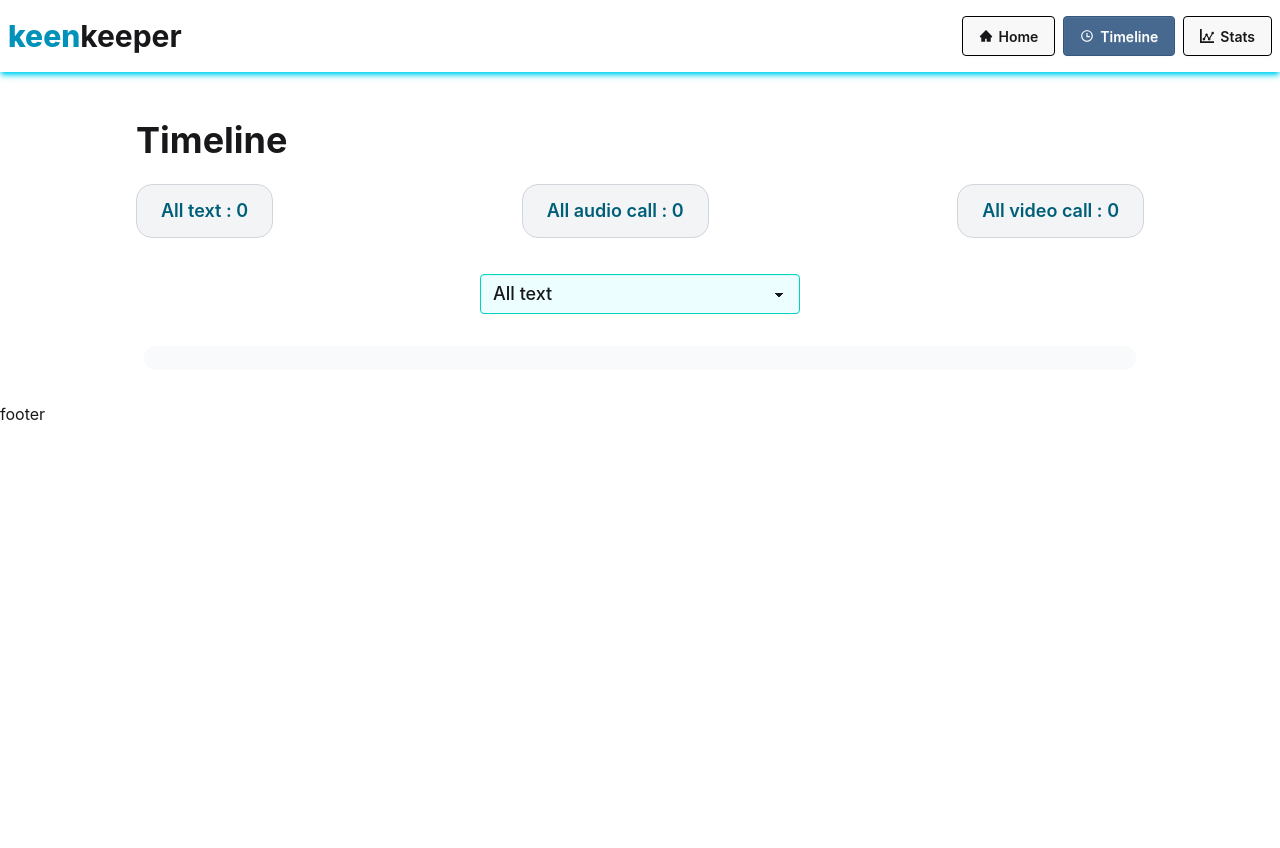
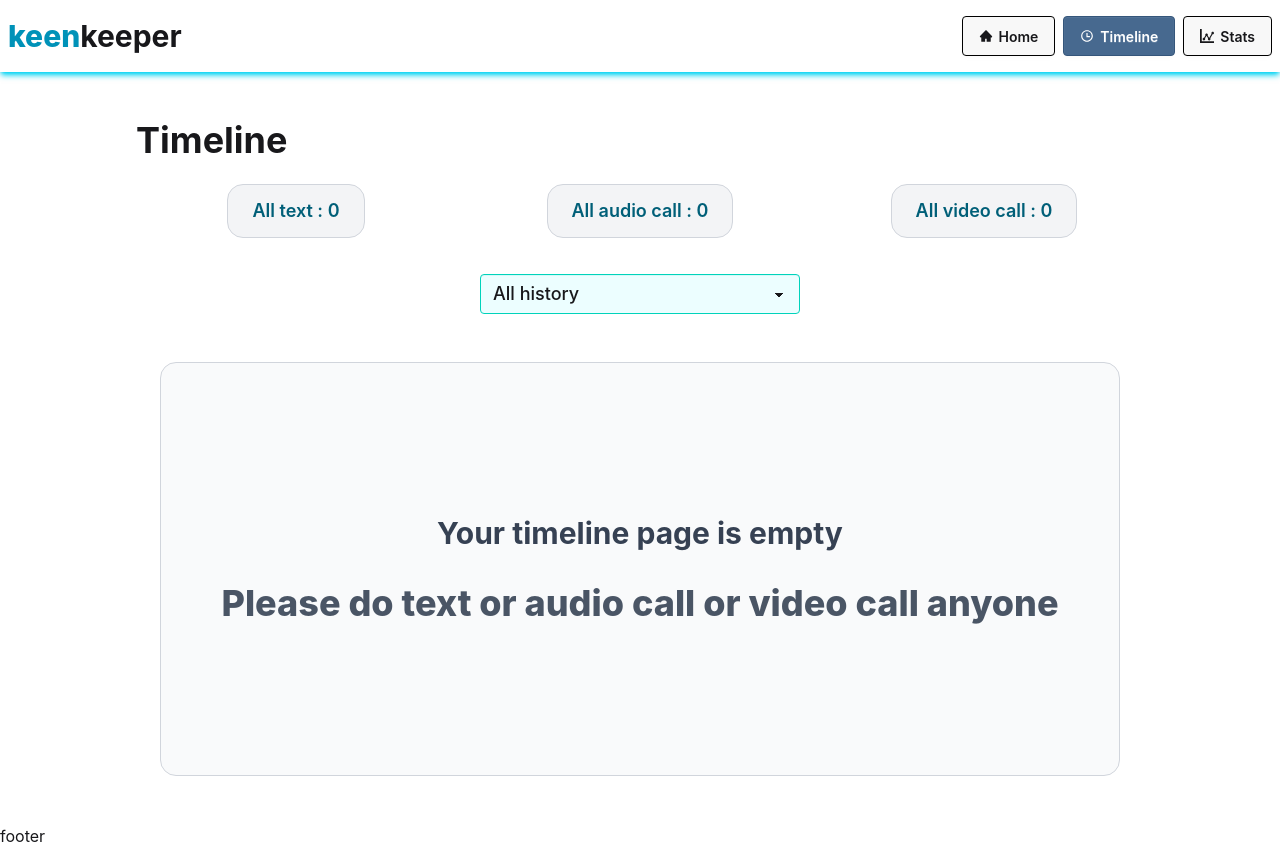
Before and after one commit to nasrullah-sheikh-noman/keen-keeper, a React (Vite) app: page /timeline in a window 1280 px wide. Before the commit the page ends 800 px from the top, so only its background shows below. Built offline with nearby package versions, Linux system fonts and the light colour scheme.

Commit message:
text, audio call & video call history show in timeline page

```diff
--- a/src/components/timeline/Contactdetails.jsx
+++ b/src/components/timeline/Contactdetails.jsx
@@ -1,48 +1,52 @@
-
-
-const Contactdetails = ({ textfriend, videofriend, audiofriend }) => {
+const Contactdetails = ({ item }) => {
+  // console.log("item", item);
 
   return (
-    <div  className="bg-gray-100">
-
+    <div className="bg-gray-100">
+      {item.type === "text" && (
         <div className="flex gap-4  items-center border border-gray-300 px-5 py-3 rounded-2xl my-6">
           <div>
             <img src="/public/assets/text.png" alt="" />
           </div>
           <div>
             <h2 className="text-gray-500 text-medium">
-            <span className="text-xl text-black font-semibold">Text </span>with{" "}
-            {textfriend.name}
+              <span className="text-xl text-black font-semibold">Text </span>
+              with {item.name}
             </h2>
             <h2>{new Date().toLocaleString()}</h2>
           </div>
         </div>
+      )}
 
+      {item.type === "audio" && (
         <div className="flex gap-4  items-center border border-gray-300 px-5 py-3 rounded-2xl my-6">
           <div>
-          <img src="/public/assets/text.png" alt="" />
+            <img src="/public/assets/call.png" alt="" />
           </div>
           <div>
             <h2 className="text-gray-500 text-medium">
-            <span className="text-xl text-black font-semibold">Audio </span>with{" "}
-            {audiofriend.name}
+              <span className="text-xl text-black font-semibold">Audio </span>
+              with {item.name}
             </h2>
             <h2>{new Date().toLocaleString()}</h2>
           </div>
         </div>
+      )}
 
+      {item.type === "video" && (
         <div className="flex gap-4  items-center border border-gray-300 px-5 py-3 rounded-2xl my-6">
           <div>
-          <img src="/public/assets/text.png" alt="" />
+            <img src="/public/assets/video.png" alt="" />
           </div>
           <div>
             <h2 className="text-gray-500 text-medium">
-            <span className="text-xl text-black font-semibold">Video </span>with{" "}
-            {videofriend.name}
+              <span className="text-xl text-black font-semibold">Video </span>
+              with {item.name}
             </h2>
             <h2>{new Date().toLocaleString()}</h2>
           </div>
         </div>
+      )}
     </div>
   );
 };
--- /dev/null
+++ b/src/components/timeline/Timelineblank.jsx
@@ -0,0 +1,12 @@
+import React from 'react';
+
+const Timelineblank = () => {
+  return (
+    <div className='mx-1 sm:mx-2 md:mx-3 lg:mx-4 my-12 py-38 rounded-2xl border border-gray-300 bg-gray-50 space-y-8 p-4'>
+      <h2 className='flex justify-center items-center text-center text-3xl font-bold text-gray-700'>Your timeline page is empty</h2>
+      <h2 className='text-4xl text-gray-600 font-extrabold flex items-center text-center justify-center'>Please do text or audio call or video call anyone</h2>
+    </div>
+  );
+};
+
+export default Timelineblank;
--- a/src/components/timeline/Timelinedetails.jsx
+++ b/src/components/timeline/Timelinedetails.jsx
@@ -1,46 +1,55 @@
 import { useContext } from "react";
 import { UserContext } from "../../usercontext/Usercontext";
 import Contactdetails from "./Contactdetails";
+import Timelineblank from "./Timelineblank";
 
 const Timelinedetails = () => {
   const { timelinevideocall, timelinetext, timelineaudiocall } =
     useContext(UserContext);
 
-    // const alltimelines = [
-    //   ...timelinetext,
-    //   ...timelineaudiocall,
-    //   ...timelinevideocall,
-    // ];
+  const alltimelines = [
+    ...timelinetext.map((item) => ({ ...item, type: "text" })),
+    ...timelineaudiocall.map((item) => ({ ...item, type: "audio" })),
+    ...timelinevideocall.map((item) => ({ ...item, type: "video" })),
+  ];
+
+  const sortedtimelines = alltimelines.sort(
+    (a, b) => new Date(a.stats.nextDue) - new Date(b.stats.nextDue),
+  );
+
+
+
 
   return (
-    <div className="max-w-260 mx-auto mt-5 px-6">
+    <div className="max-w-260 mx-auto mt-5 px-1 sm:px-2 md:px-4 lg:px-6">
       <div className="flex justify-center ">
         <select
           defaultValue="Color scheme"
           className="select select-accent bg-cyan-50 text-lg font-medium"
         >
-          <option disabled={true}>Filter timeline</option>
-          <option>All text</option>
+          {/* <option selected disabled>Filter timeline</option> */}
+          <option selected>All history</option>
+          <option >All text</option>
           <option>All audio call</option>
           <option>All video call</option>
         </select>
       </div>
 
-      <div className=" border-gray-300 rounded-2xl p-3 my-8 bg-gray-50">
-        {/* {
-          timelinetext.map((textfriend, i) => <Contactdetails key={i} textfriend={textfriend}/> )
-        } */}
-        {/* {
-          timelineaudiocall.map((audiofriend, i) => <Contactdetails key={i} audiofriend={audiofriend}/> )
-        }
-        {
-          timelinevideocall.map((videofriend, i) => <Contactdetails key={i} videofriend={videofriend}/> )
-        } */}
+      {
+        sortedtimelines.length != 0 &&
+          <div className="border border-gray-300 rounded-2xl p-6 my-8 bg-gray-50">
+          {sortedtimelines.map((item, i) => (
+            <Contactdetails key={i} item={item} />
+          ))}
+        </div>
+      }
 
-        {/* {
-          alltimelines.map((item, i) => <Contactdetails key={i} item={item}/> )
-        } */}
-      </div>
+
+      {
+        sortedtimelines.length == 0 &&
+        <Timelineblank/>
+      }
+
     </div>
   );
 };
--- a/src/components/timeline/Timelineheader.jsx
+++ b/src/components/timeline/Timelineheader.jsx
@@ -8,17 +8,23 @@ const Timelineheader = () => {
 
   return (
     <div className='max-w-260 mx-auto mt-8 p-4'>
+
       <h2 className='text-4xl font-bold'>Timeline</h2>
-      <div className="flex justify-between mt-6">
-        <h2 className="text-lg font-semibold border border-gray-300 px-6 py-3 bg-gray-100 text-cyan-800 rounded-2xl">
+
+      <div className="grid grid-cols-1 lg:grid-cols-3  mt-6  gap-6">
+
+        <h2 className="text-lg font-semibold border border-gray-300 px-6 py-3 bg-gray-100 text-cyan-800 rounded-2xl w-fit mx-auto ">
           All text : {timelinetext.length}
         </h2>
-        <h2 className="text-lg font-semibold border border-gray-300 px-6 py-3 bg-gray-100 text-cyan-800 rounded-2xl">
+
+        <h2 className="text-lg font-semibold border border-gray-300 px-6 py-3 bg-gray-100 text-cyan-800 rounded-2xl w-fit mx-auto">
           All audio call : {timelineaudiocall.length}
         </h2>
-        <h2 className="text-lg font-semibold border border-gray-300 px-6 py-3 bg-gray-100 text-cyan-800 rounded-2xl">
+
+        <h2 className="text-lg font-semibold border border-gray-300 px-6 py-3 bg-gray-100 text-cyan-800 rounded-2xl w-fit mx-auto">
           All video call : {timelinevideocall.length}
         </h2>
+
       </div>
     </div>
   );
```
Lines whose indentation alone changed are shown as unchanged.
